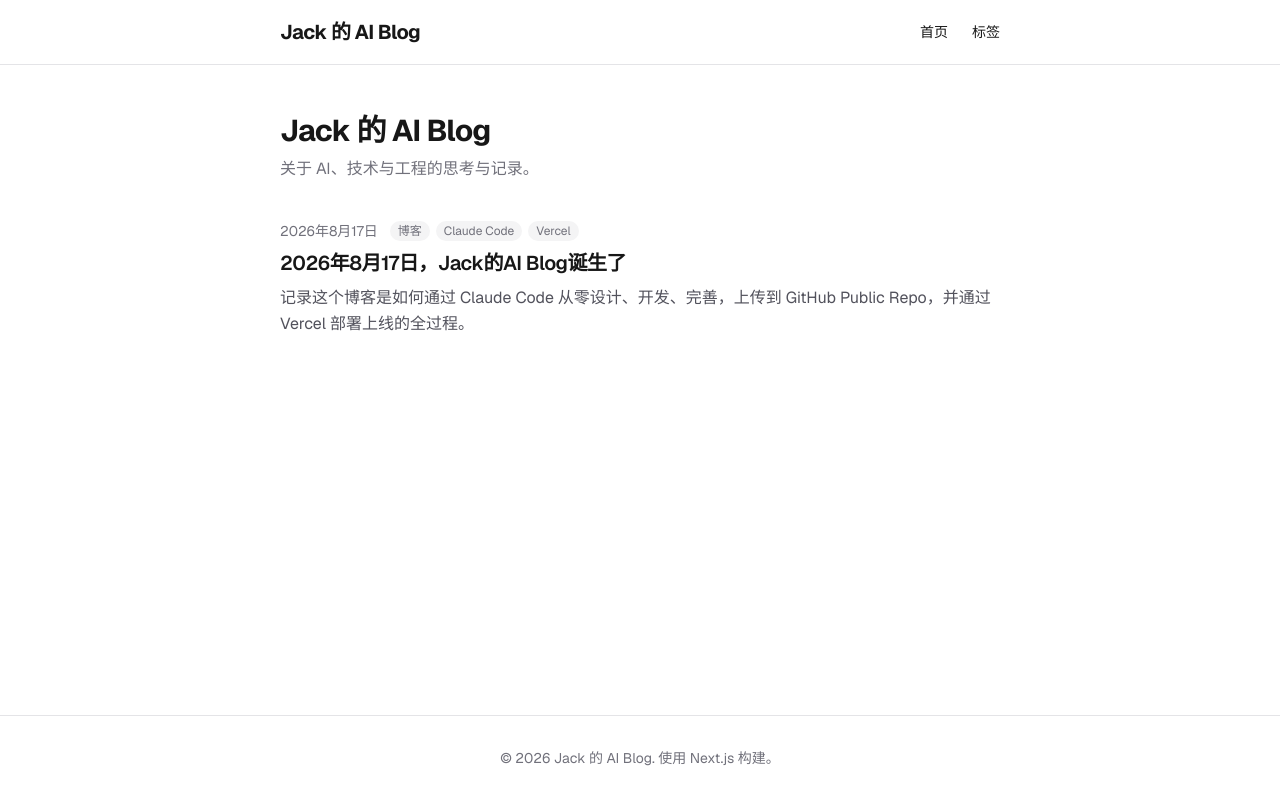
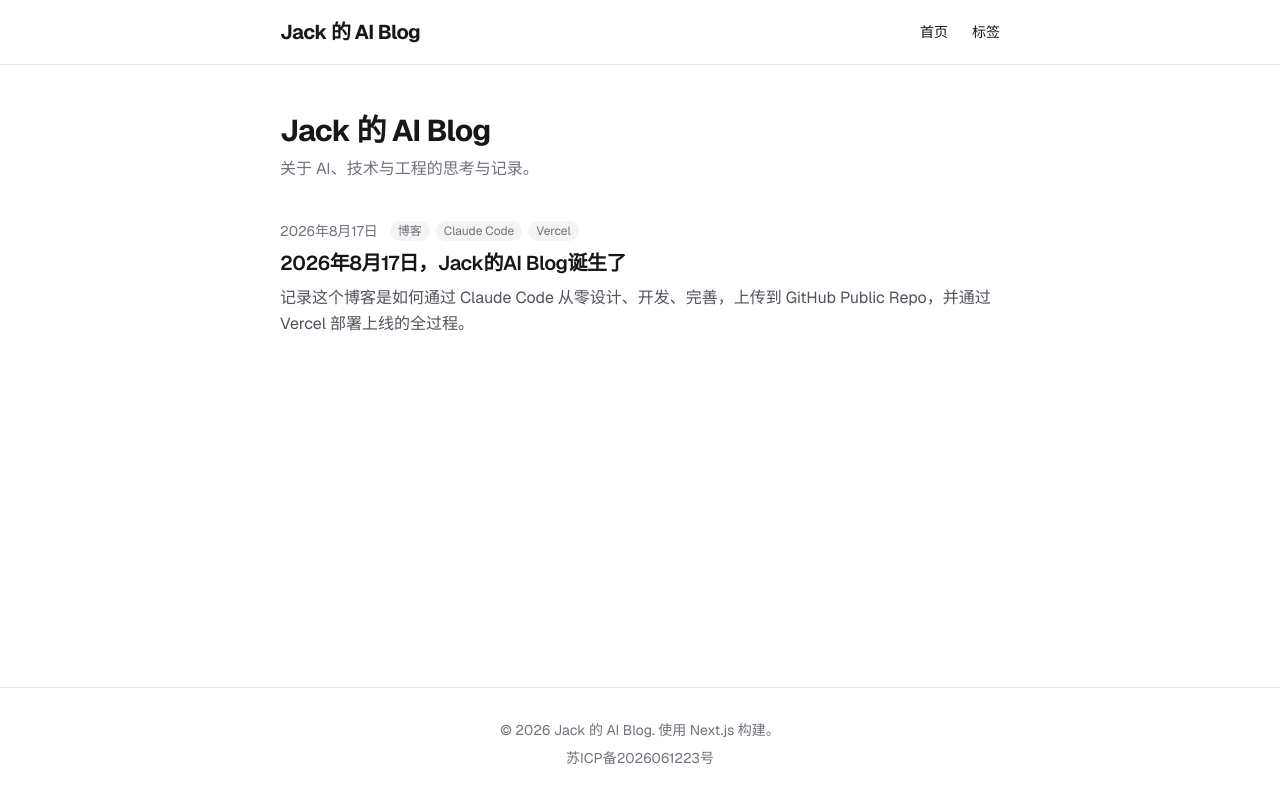
Before and after one commit to jacklearntech/ai-blog, a Next.js app: page / in a window 1280 px wide. Built offline with nearby package versions, Linux system fonts and the light colour scheme.

Commit message:
Update Footer.tsx

```diff
--- a/src/components/Footer.tsx
+++ b/src/components/Footer.tsx
@@ -3,6 +3,16 @@ export default function Footer() {
     <footer className="border-t border-zinc-200 dark:border-zinc-800 mt-auto">
       <div className="max-w-3xl mx-auto px-6 py-8 text-center text-sm text-zinc-500 dark:text-zinc-400">
         <p>&copy; {new Date().getFullYear()} Jack 的 AI Blog. 使用 Next.js 构建。</p>
+        <p className="mt-2">
+          <a
+            href="https://beian.miit.gov.cn/"
+            target="_blank"
+            rel="noopener noreferrer"
+            className="hover:text-zinc-700 dark:hover:text-zinc-300 transition-colors"
+          >
+            苏ICP备2026061223号
+          </a>
+        </p>
       </div>
     </footer>
   );
```
